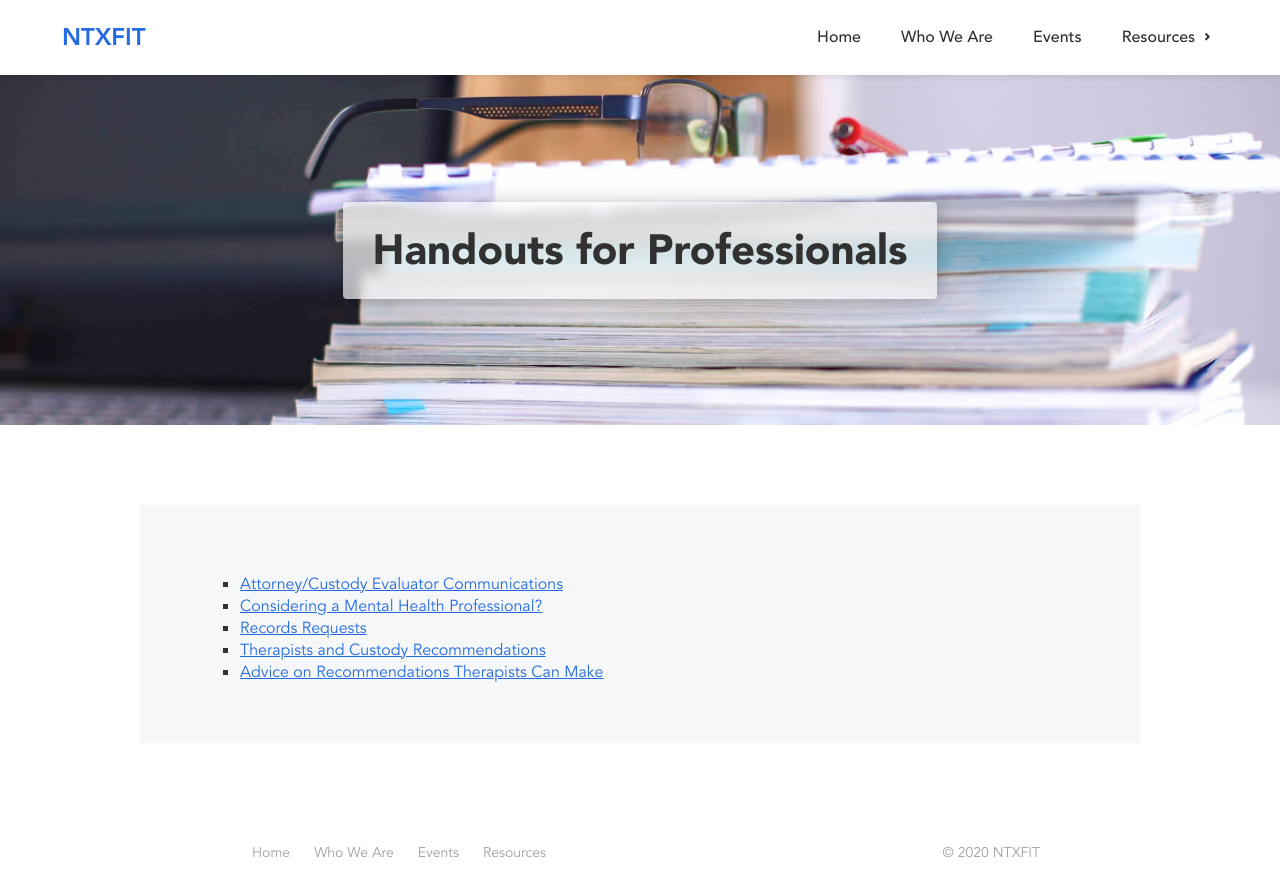
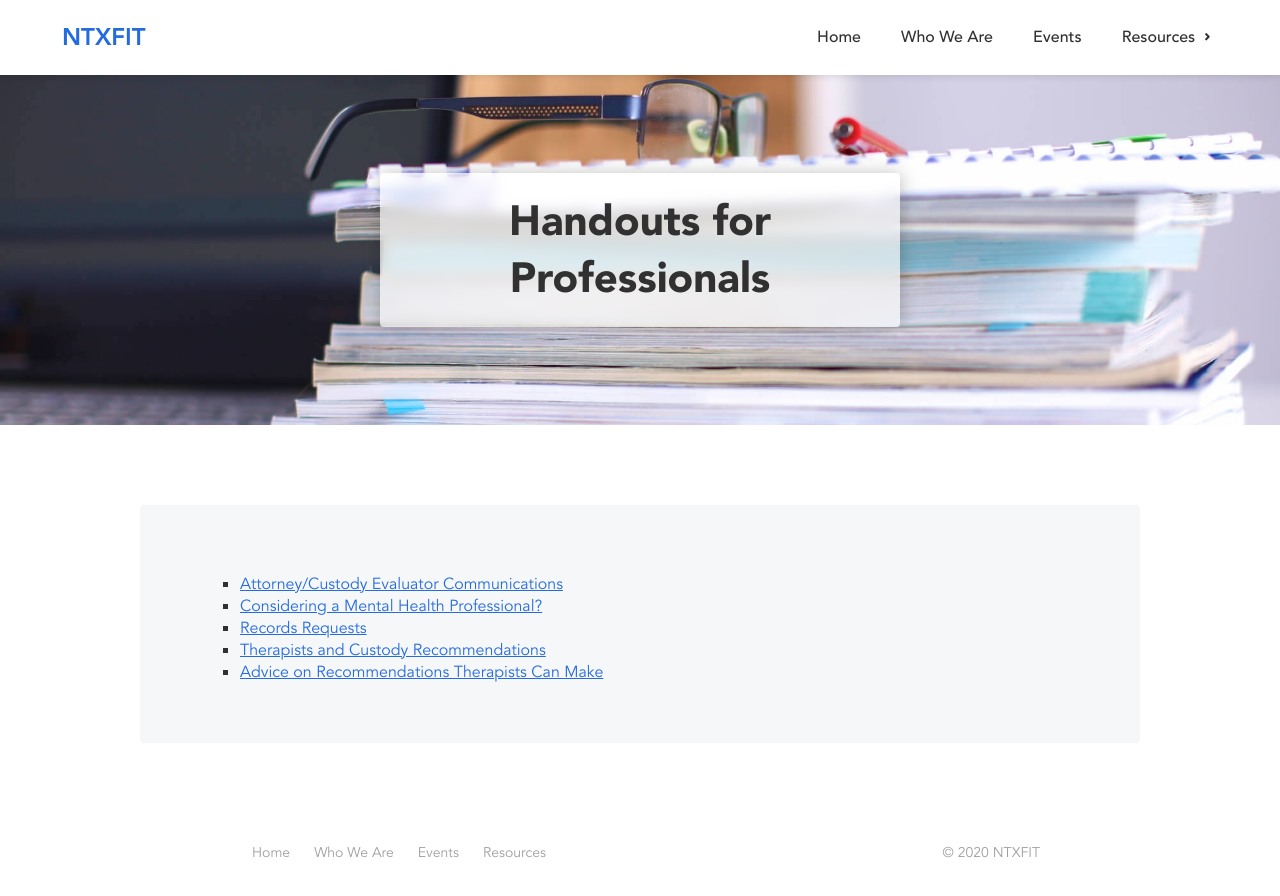
Before and after one commit to Modern-Lawyer-Marketing/ntxfit, a React (Create React App) app: page /resources/handouts-for-professionals in a window 1280 px wide. Shown: the top 896 px of the page. Built offline with nearby package versions, Linux system fonts and the light colour scheme.

Commit message:
Added max width to header content

```diff
--- a/src/styles/header.scss
+++ b/src/styles/header.scss
@@ -39,6 +39,10 @@
     .background-image {
       height: calc(350px + #{$nav-height});
     }
+
+    .content {
+      max-width: 520px;
+    }
   }
 
   &.mobile {
```
